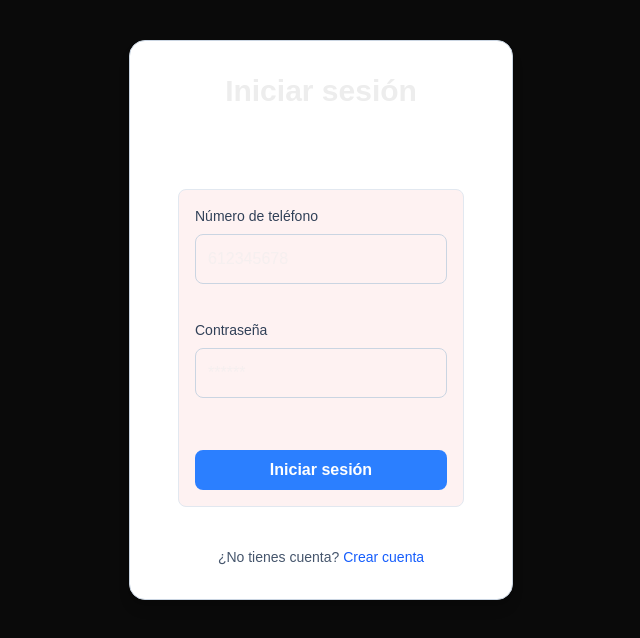
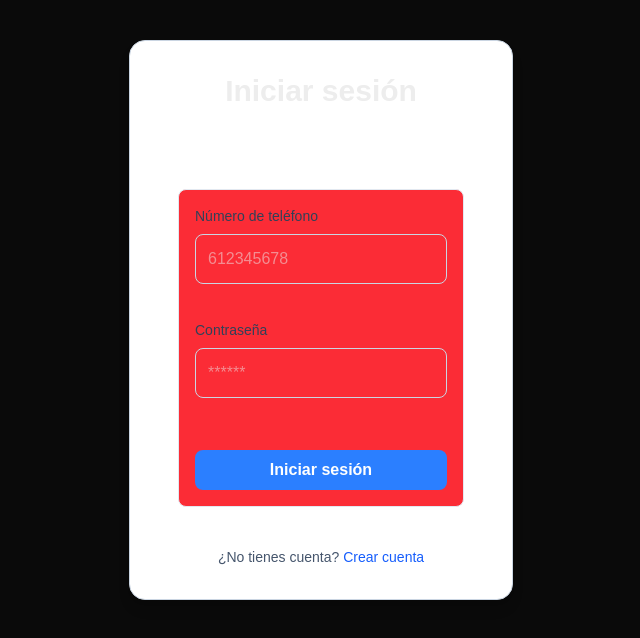
Before and after one commit to Miguel040404/osteodinamic, a Next.js app: page /auth/login in a window 1280 px wide. Shown: the top 638 px of the page, without its empty margins (319-959 px from the left). Built offline with nearby package versions, Linux system fonts and the light colour scheme; no server answers.

Commit message:
segunda prueba push

```diff
--- a/src/components/auth/login-form.js
+++ b/src/components/auth/login-form.js
@@ -46,7 +46,7 @@ function LoginForm() {
     //     </button>
     // </form>
 <div className="w-full flex flex-col justify-center md:justify-start items-center p-4 min-h-[65vh] md:min-h-0">
-<form action={action} className="w-full max-w-sm flex flex-col gap-6 md:gap-9 p-6 md:p-4 bg-red-50 border border-slate-200 rounded-lg md:mt-10">
+<form action={action} className="w-full max-w-sm flex flex-col gap-6 md:gap-9 p-6 md:p-4 bg-red-500 border border-slate-200 rounded-lg md:mt-10">
 
       <div className="flex flex-col gap-2">
         <label htmlFor="phone" className="text-sm font-medium text-slate-700">Número de teléfono</label>
```
